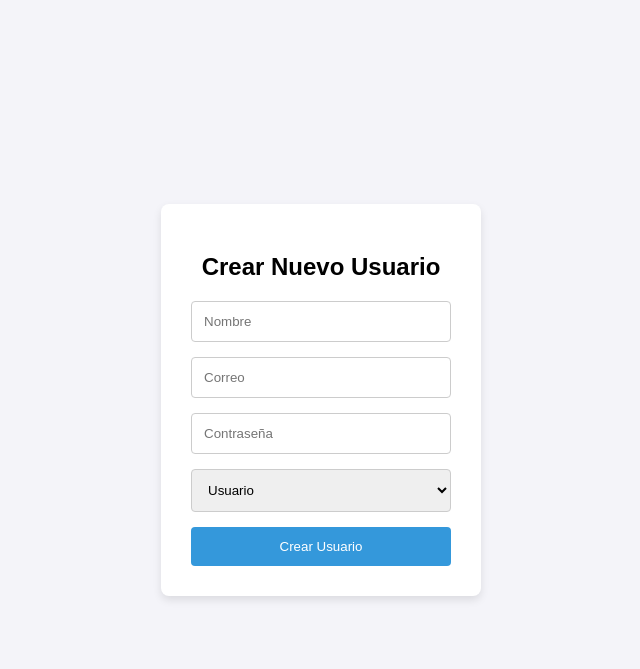
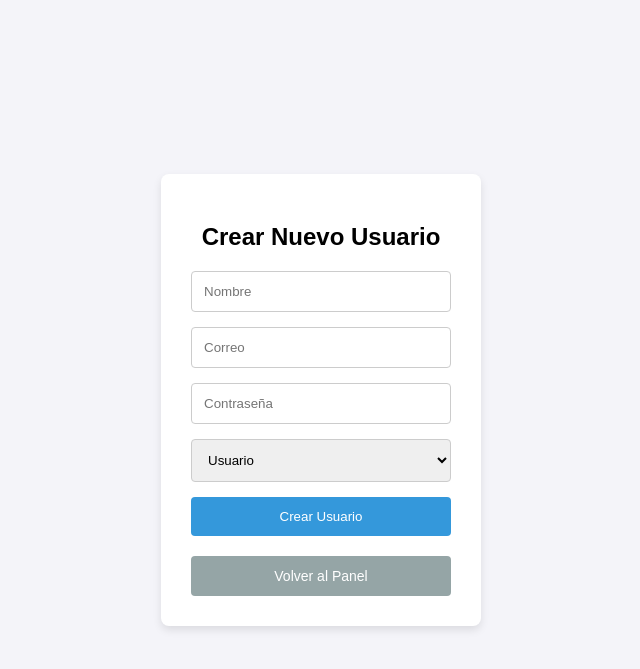
Before and after one commit to jmmebel75/basic_help_desk, a PHP site: page /admin/crear_usuario.php in a window 1280 px wide. Shown: the top 669 px of the page, without its empty margins (319-959 px from the left). Run offline with PHP 8.4, Linux system fonts and the light colour scheme.

Commit message:
Update crear_usuario.php

```diff
--- a/admin/crear_usuario.php
+++ b/admin/crear_usuario.php
@@ -69,6 +69,7 @@ if (isset($_POST['crear_usuario'])) {
             border: none;
             border-radius: 4px;
             cursor: pointer;
+            margin-bottom: 10px;
         }
         .form-container button:hover {
             background-color: #2980b9;
@@ -78,6 +79,25 @@ if (isset($_POST['crear_usuario'])) {
             margin-top: 15px;
             color: green;
             font-size: 16px;
+        }
+        .volver-btn {
+        width: 100%;
+        padding: 12px;
+        background-color: #95a5a6;
+        color: white;
+        border: none;
+        border-radius: 4px;
+        cursor: pointer;
+        text-align: center;
+        text-decoration: none;
+        display: block;
+        font-size: 14px;
+        margin-top: 10px;
+        box-sizing: border-box;
+        }
+
+        .volver-btn:hover {
+            background-color: #7f8c8d;
         }
     </style>
 </head>
@@ -97,6 +117,7 @@ if (isset($_POST['crear_usuario'])) {
         <?php if (isset($mensaje)): ?>
             <div class="mensaje"><?= $mensaje; ?></div>
         <?php endif; ?>
+        <a href="panel_admin.php" class="volver-btn">Volver al Panel</a>
     </div>
 </body>
 </html>
```
